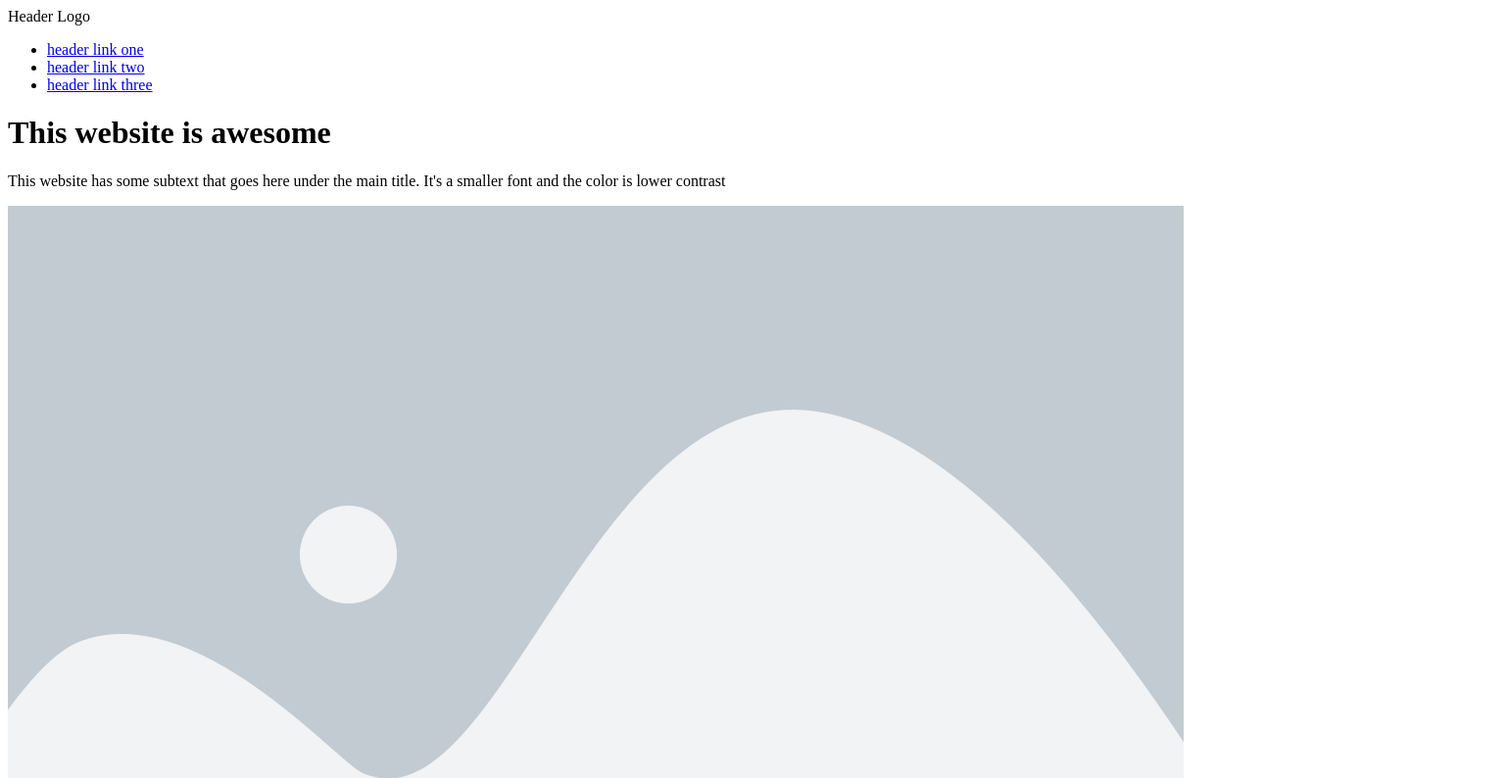
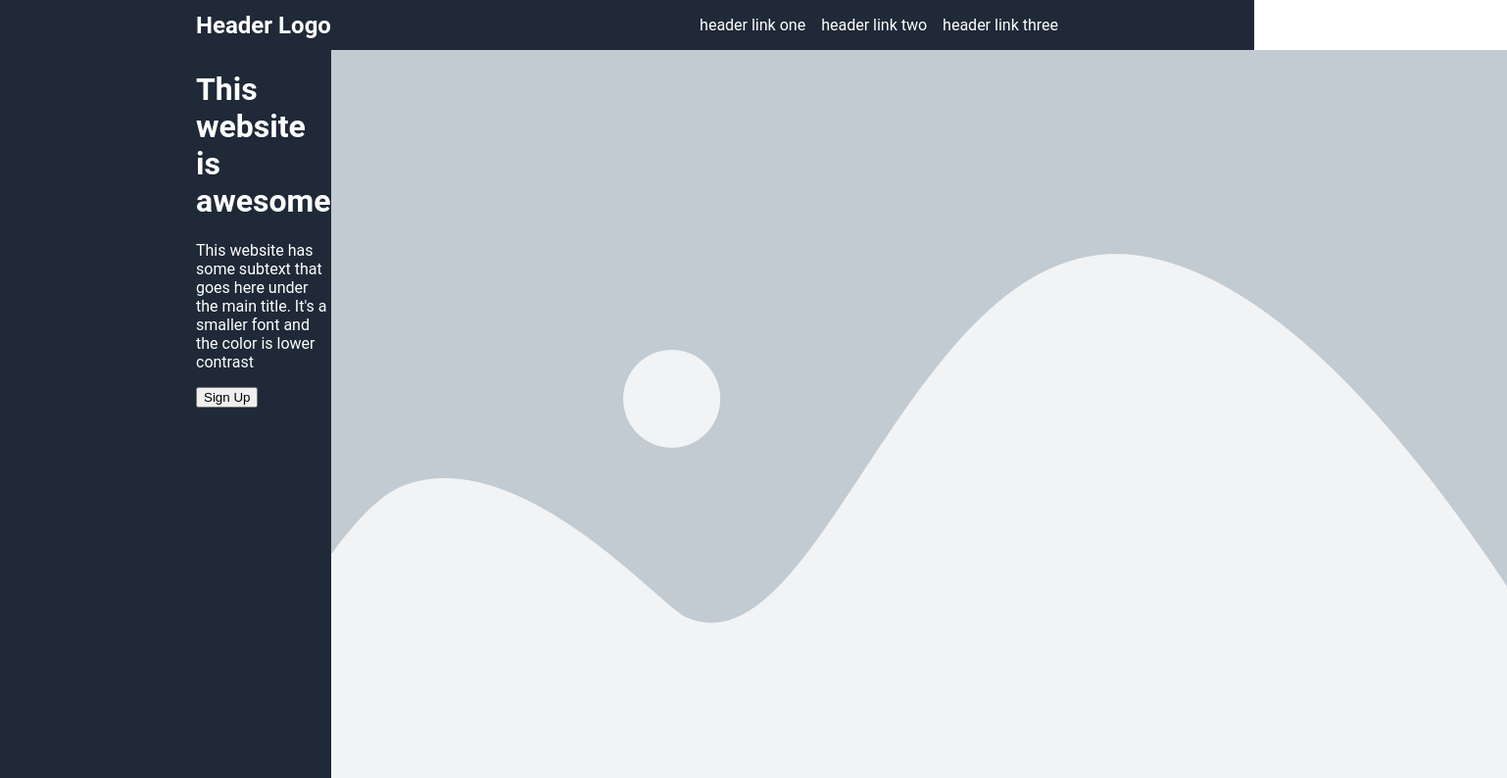
Before and after one commit to evan-evers/odin-landing-page, a plain HTML site: page index.html in a window 1280 px wide. Shown: the top 794 px of the page at 98% size, 1538 px wide, since content can reach past the window. Drawn offline with Linux system fonts and the light colour scheme.

Commit message:
Added header design and started on section top design.

```diff
--- a/index.html
+++ b/index.html
@@ -2,6 +2,7 @@
 <html lang="en">
     <head>
         <meta charset="UTF-8">
+        <link rel="stylesheet" href="style.css">
         <title>Landing Page</title>
     </head>
     <body>
@@ -17,8 +18,9 @@
             <div class="hero-area">
                 <h1 class="hero-text">This website is awesome</h1>
                 <p>This website has some subtext that goes here under the main title. It's a smaller font and the color is lower contrast</p>
+                <button class="hero-button">Sign Up</button>
             </div>
-            <img src="./images/placeholder.png" alt="Placeholder for an image.">
+            <img src="./images/placeholder.png" alt="Placeholder for an image." class="hero-image">
         </div>
         <div class="section-cards">
             <h2>Some random information.</h2>
--- a/style.css
+++ b/style.css
@@ -0,0 +1,63 @@
+body {
+    font-family: "Roboto", Helvetica, sans-serif;
+    margin: 0px;
+    font-size: 16px;
+    display: flex;
+    flex-direction: column;
+}
+
+.header,
+.section-top,
+.section-cards,
+.section-quote,
+.section-cta,
+.footer {
+    padding: 0px 200px;
+}
+
+.header,
+.section-top,
+.footer {
+    background-color: #1f2937;
+    color: #ffffff;
+}
+
+.header {
+    display: flex;
+    align-items: center;
+}
+
+.logo {
+    margin-right: auto;
+    font-size: 24px;
+    font-weight: 700;
+}
+
+.header-links {
+    display: flex;
+    gap: 16px;
+}
+
+ul {
+    list-style: none;
+}
+
+a {
+    text-decoration: none;
+    color: #fff;
+}
+
+.section-top {
+    display: flex;
+
+}
+
+.hero-area,
+.hero-image {
+    flex-grow: 1;
+    flex-shrink: 1;
+}
+
+.section-quote {
+    background-color: #e5e7eb;
+}
```
